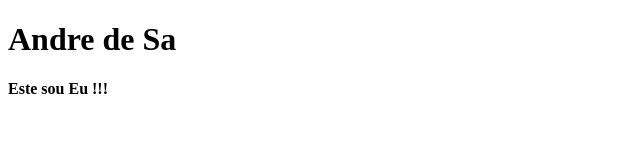
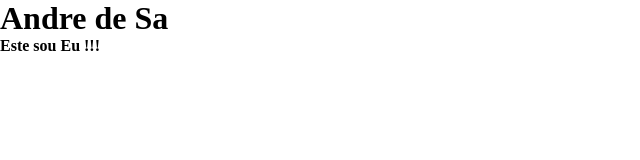
Before and after one commit to Andre-front/gitflowtop, a plain HTML site: page index.html in a window 1280 px wide. Shown: the whole page, without its empty margins (0-640 px from the left). Drawn offline with Linux system fonts and the light colour scheme.

Commit message:
creating style.css

```diff
--- /dev/null
+++ b/assets/style.css
@@ -0,0 +1,5 @@
+*{
+    margin: 0;
+    padding: 0;
+    list-style: none;
+}
--- a/index.html
+++ b/index.html
@@ -4,6 +4,7 @@
     <meta charset="UTF-8">
     <meta name="viewport" content="width=device-width, initial-scale=1.0">
     <title>Document</title>
+    <link rel="stylesheet" href="assets/style.css">
 </head>
 <body>
     <h1>Andre de Sa</h1>
```
